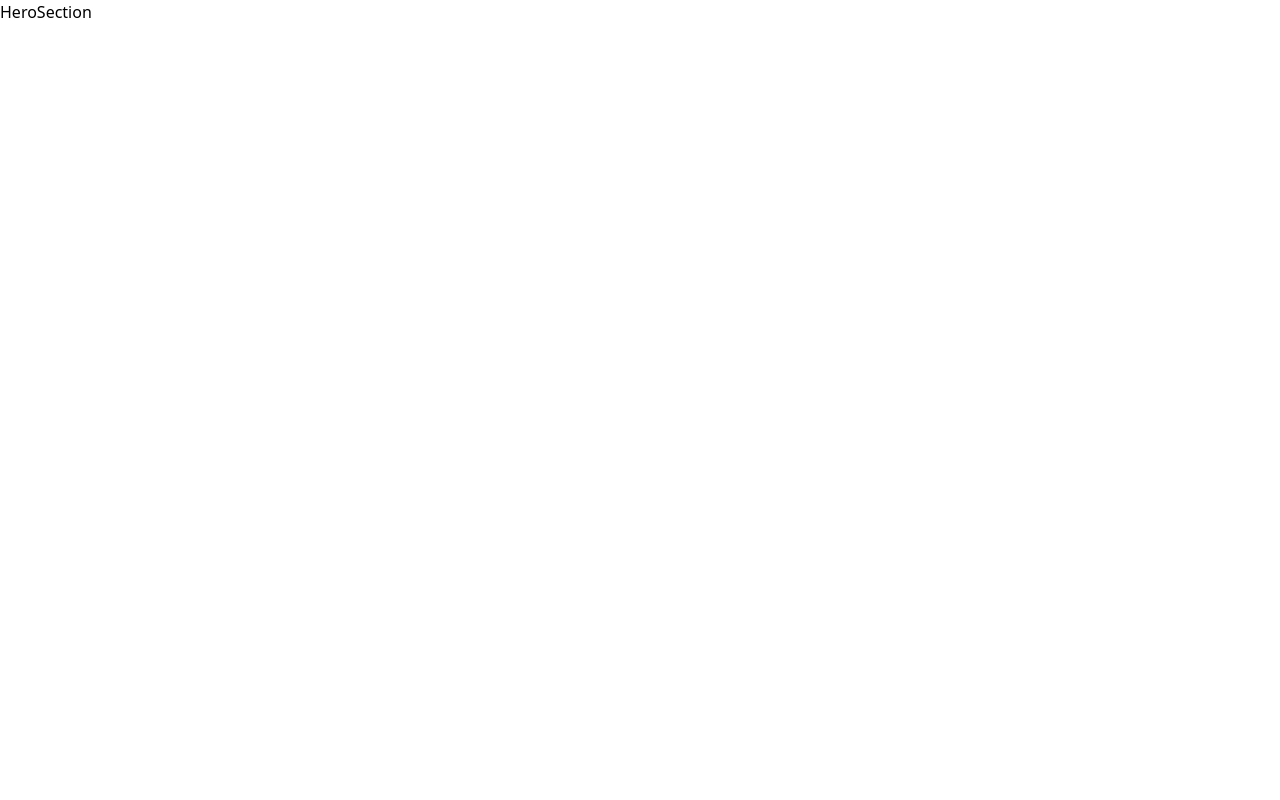
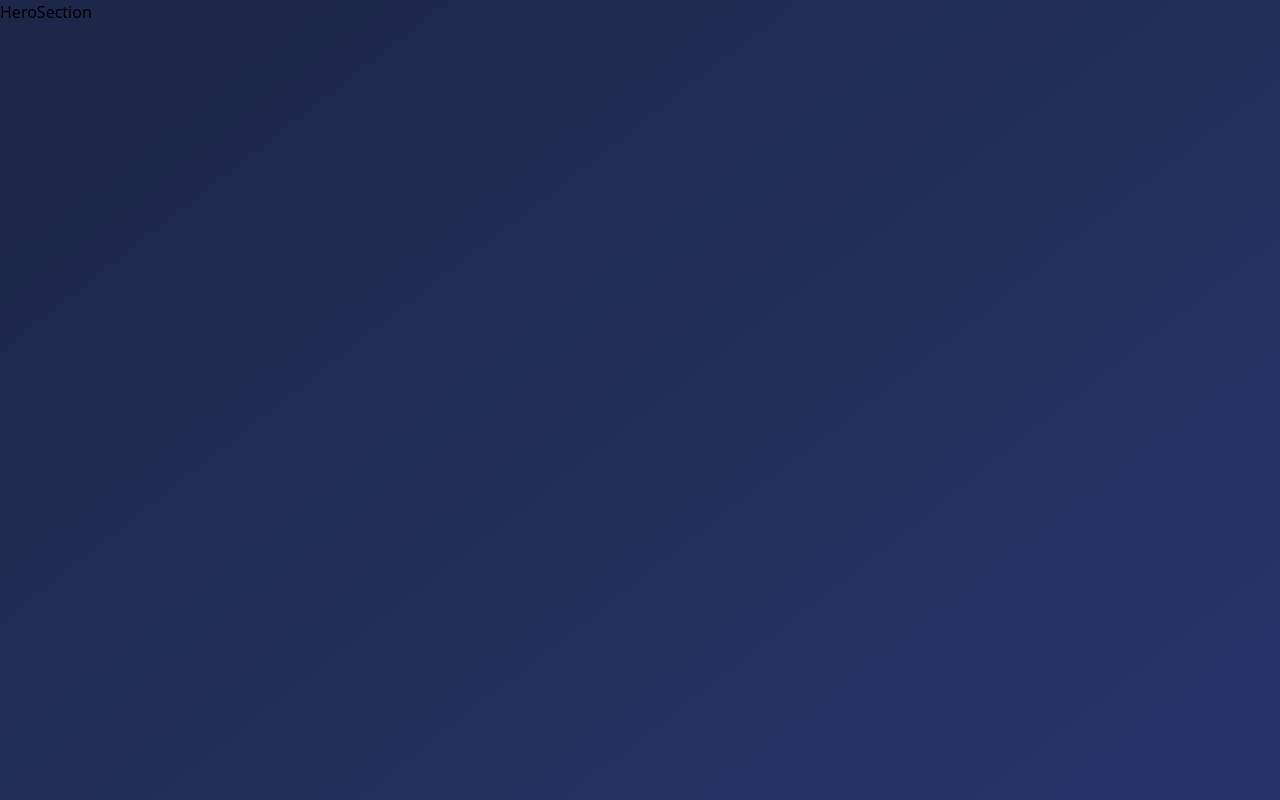
Before and after one commit to cmsy-tn/cmsy-landing-page, a React (Vite) app: page / in a window 1280 px wide. Built offline with nearby package versions, Linux system fonts and the light colour scheme.

Commit message:
Landing page layout

```diff
--- a/src/App.tsx
+++ b/src/App.tsx
@@ -1,11 +1,20 @@
+import styled from "styled-components"
+// SECTIONS IMPORT
 import HeroSection from "./components/HeroSection"
 
 function App() {
   return (
-    <>
+    <LandingPageLayout>
       <HeroSection />
-    </>
+    </LandingPageLayout>
   )
 }
 
 export default App
+
+const LandingPageLayout = styled.section`
+  height: 100vh;
+  width: 100vw;
+  background: rgb(30,39,73);
+  background: linear-gradient(142deg, rgba(30,39,73,1) 9%, rgba(39,52,105,1) 93%);
+`;
```
